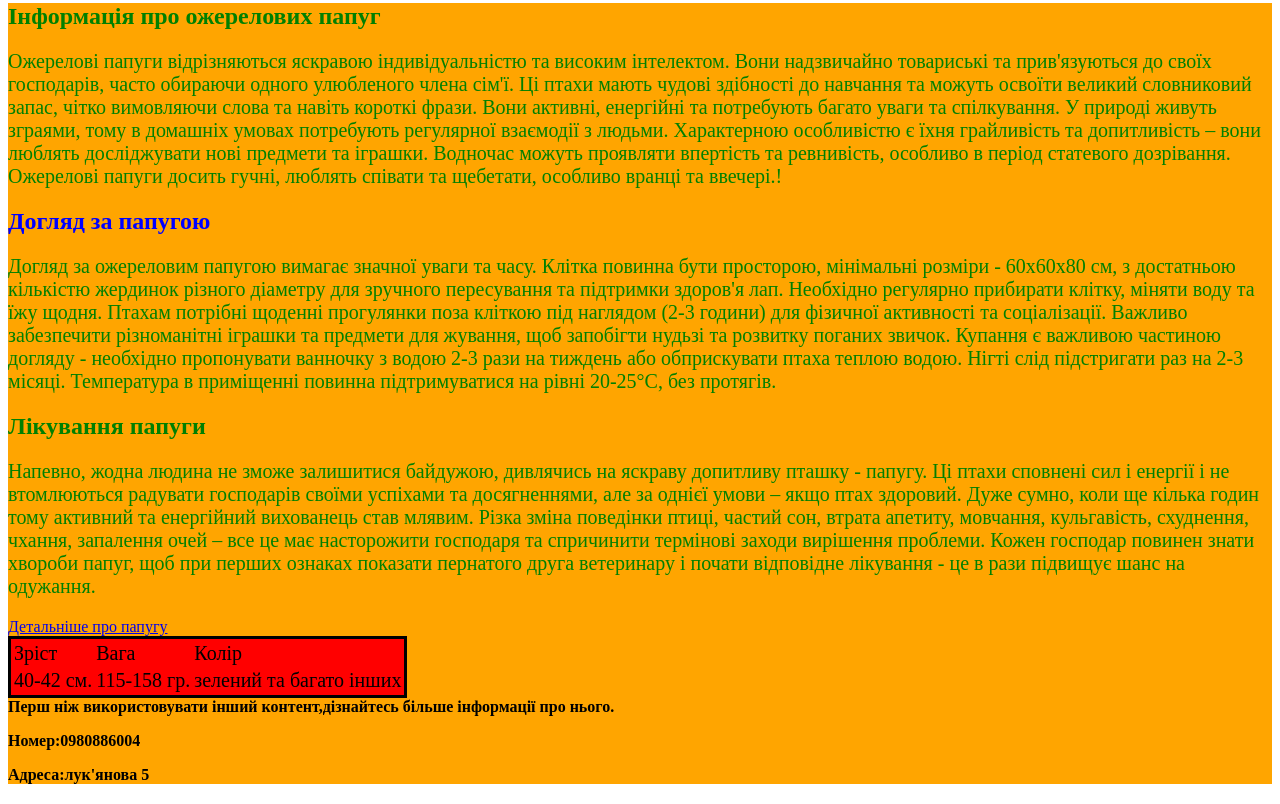
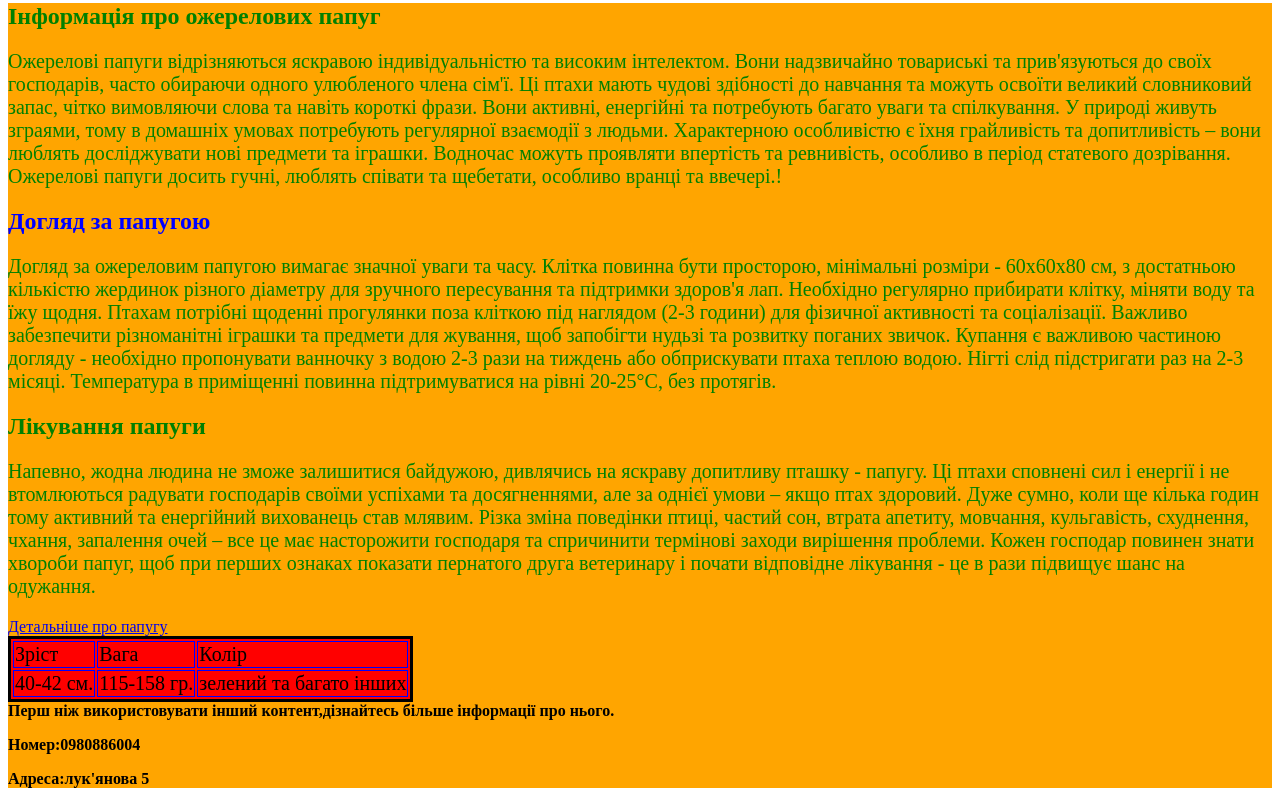
Before and after one commit to Arseniiy608/-, a plain HTML site: page index.html in a window 1280 px wide. Shown: the part 728-1532 px from the top of the page. Drawn offline with Linux system fonts and the light colour scheme.

Commit message:
Update index.html

```diff
--- a/index.html
+++ b/index.html
@@ -20,14 +20,14 @@
        <a href="https://zoobonus.ua/breed/ozerelovyi-kilcastii-papuga?srsltid=AfmBOoqlq3hEOkK1hLvmS3ggBujxnuEjvnrICro6y-o0UWLZRpKZpQq5"> Детальніше про папугу </a>
        <table style="border: 3px solid black; background-color:red ;font-size:20px">
         <tr>
-        <td  > Зріст  </td>
-        <td> Вага      </td>
-        <td> Колір        </td>
+        <td style="border:1px solid blue "   > Зріст  </td>
+        <td style="border:1px solid blue " > Вага      </td>
+        <td style="border:1px solid blue "   > Колір        </td>
         </tr>
         <tr>
-        <td> 40-42 см.         </td>
-       <td>  115-158 гр.   </td>
-       <td> зелений та багато інших    </td>
+        <td style="border:1px solid blue " > 40-42 см.         </td>
+       <td style="border:1px solid blue " >  115-158 гр.   </td>
+       <td style="border:1px solid blue " > зелений та багато інших    </td>
         </tr>
        </table>
     </main>
```
